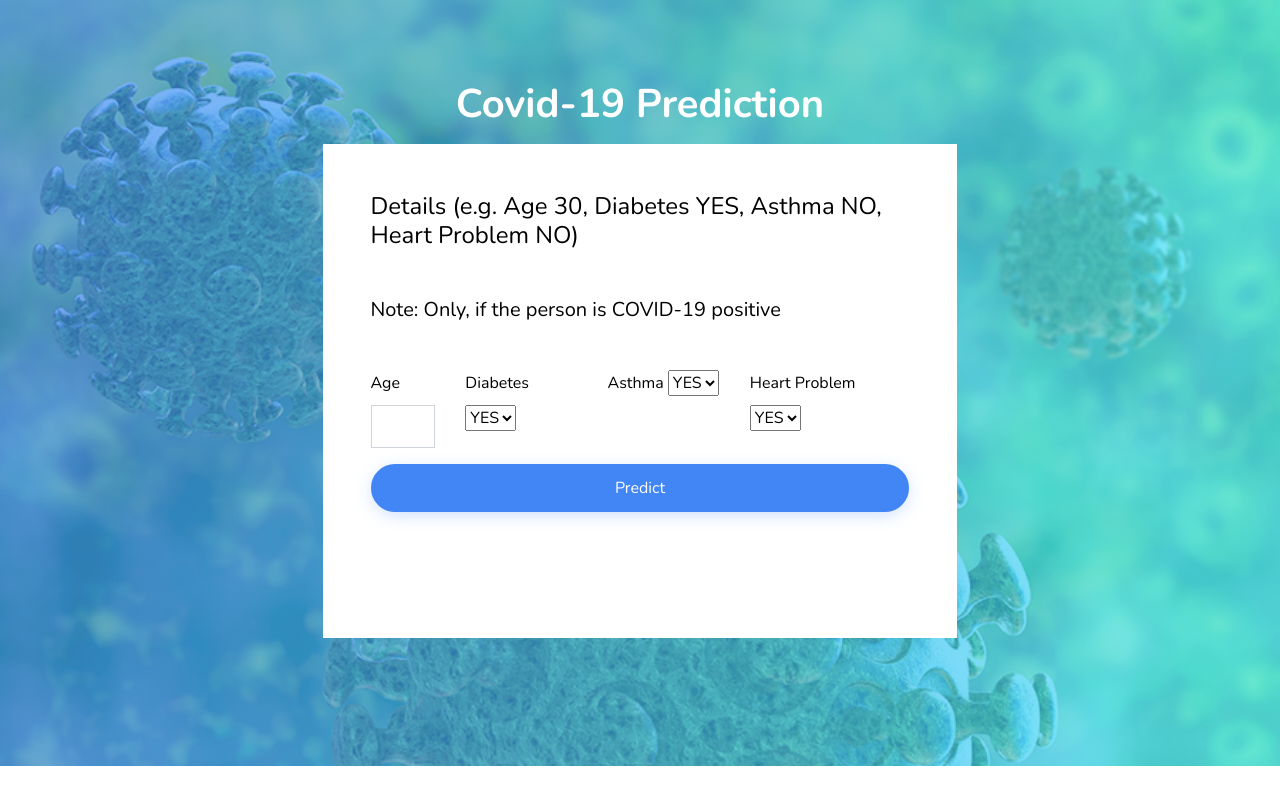
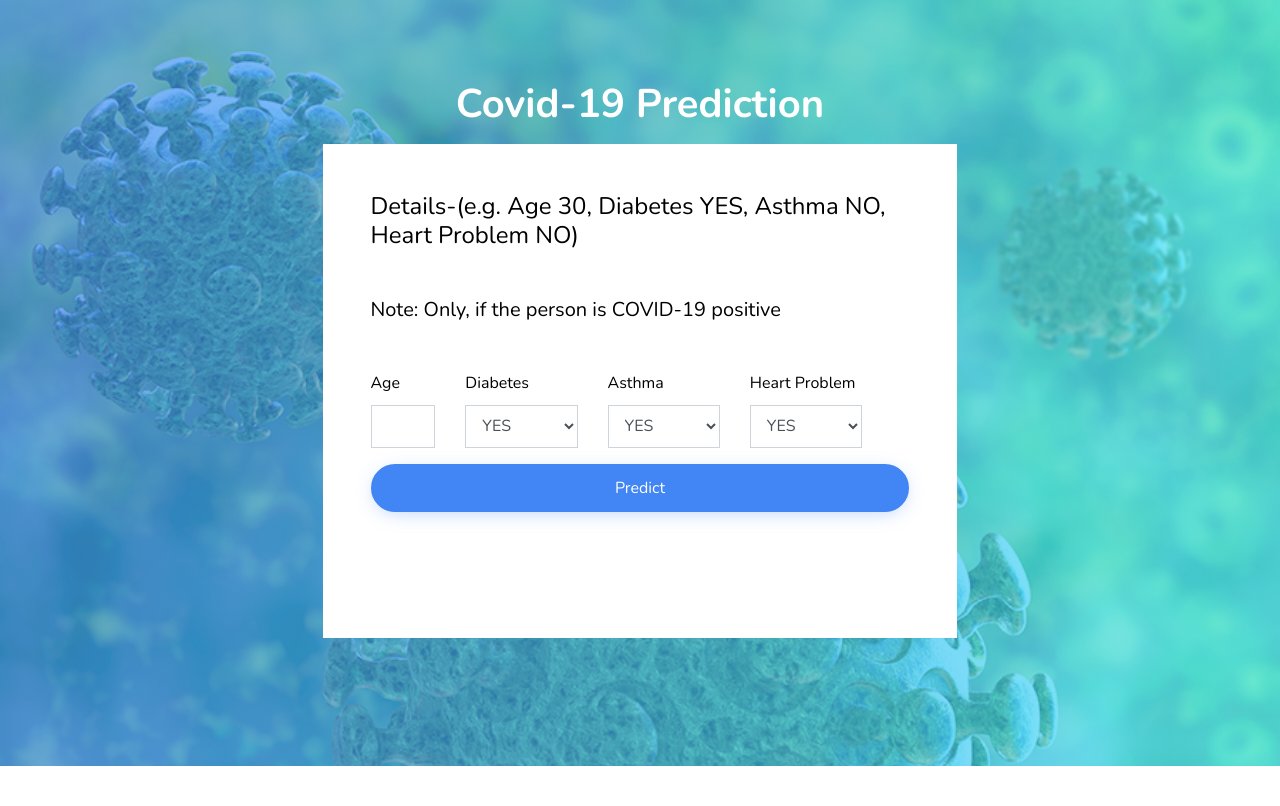
Before and after one commit to anuranaich/Covid19ML_Anu, a Flask app: page / in a window 1280 px wide. Shown: the top 806 px of the page. Run offline with Flask 2, Linux system fonts and the light colour scheme; parts of the project's set-up code (start-up, migrations or seed data) failed here and were passed over; some libraries are stand-ins or nearby versions; some web fonts are replaced.

Commit message:
May 4th, 2020, 12:07

```diff
--- a/templates/model.html
+++ b/templates/model.html
@@ -1,4 +1,4 @@
-<!DOCTYPE html>
+<!doctype html>
 <html lang="en">
   <head>
     <title>Datascience &mdash; ML Demo</title>
@@ -39,7 +39,7 @@
 
             <form action="{{ url_for('predict')}}"method="post" class="p-5 bg-white">
 
-              <h1 class="h4 text-black mb-5">Details (e.g. Age 30, Diabetes YES, Asthma NO, Heart Problem NO)</h1>
+              <h1 class="h4 text-black mb-5">Details-(e.g. Age 30, Diabetes YES, Asthma NO, Heart Problem NO)</h1>
               <h1 class="h5 text-black mb-5">Note: Only, if the person is COVID-19 positive</h1>
 
               <div class="row form-group">
@@ -53,7 +53,7 @@
                 <div class="col-md-3">
                   <label class="text-black" for="Dia">Diabetes</label>
                     <!--<input type="text" name="tdiabetes" placeholder="YES" class="form-control rounded-0" required="required"> -->
-                    <select name="tdiabetes">
+                    <select name="tdiabetes" class="form-control rounded-0" >
                       <option value="1">YES</option>
                       <option value="0">NO</option>
                     </select>
@@ -61,7 +61,7 @@
                 <div class="col-md-3">
                   <label class="text-black" for="Ast">Asthma</label>
                     <!--<input type="text" name="tasthma" placeholder="YES" class="form-control rounded-0" required="required">-->
-                    <select name="tasthma">
+                    <select name="tasthma" class="form-control rounded-0" >
                       <option value="1">YES</option>
                       <option value="0">NO</option>
                     </select>
@@ -69,7 +69,7 @@
                 <div class="col-md-3">
                   <label class="text-black" for="Hrt">Heart Problem</label>
                   <!--<input type="text" name="theart" placeholder="YES" class="form-control rounded-0" required="required">-->
-                    <select name="theart">
+                    <select name="theart" class="form-control rounded-0" >
                       <option value="1">YES</option>
                       <option value="0">NO</option>
                     </select>
```
